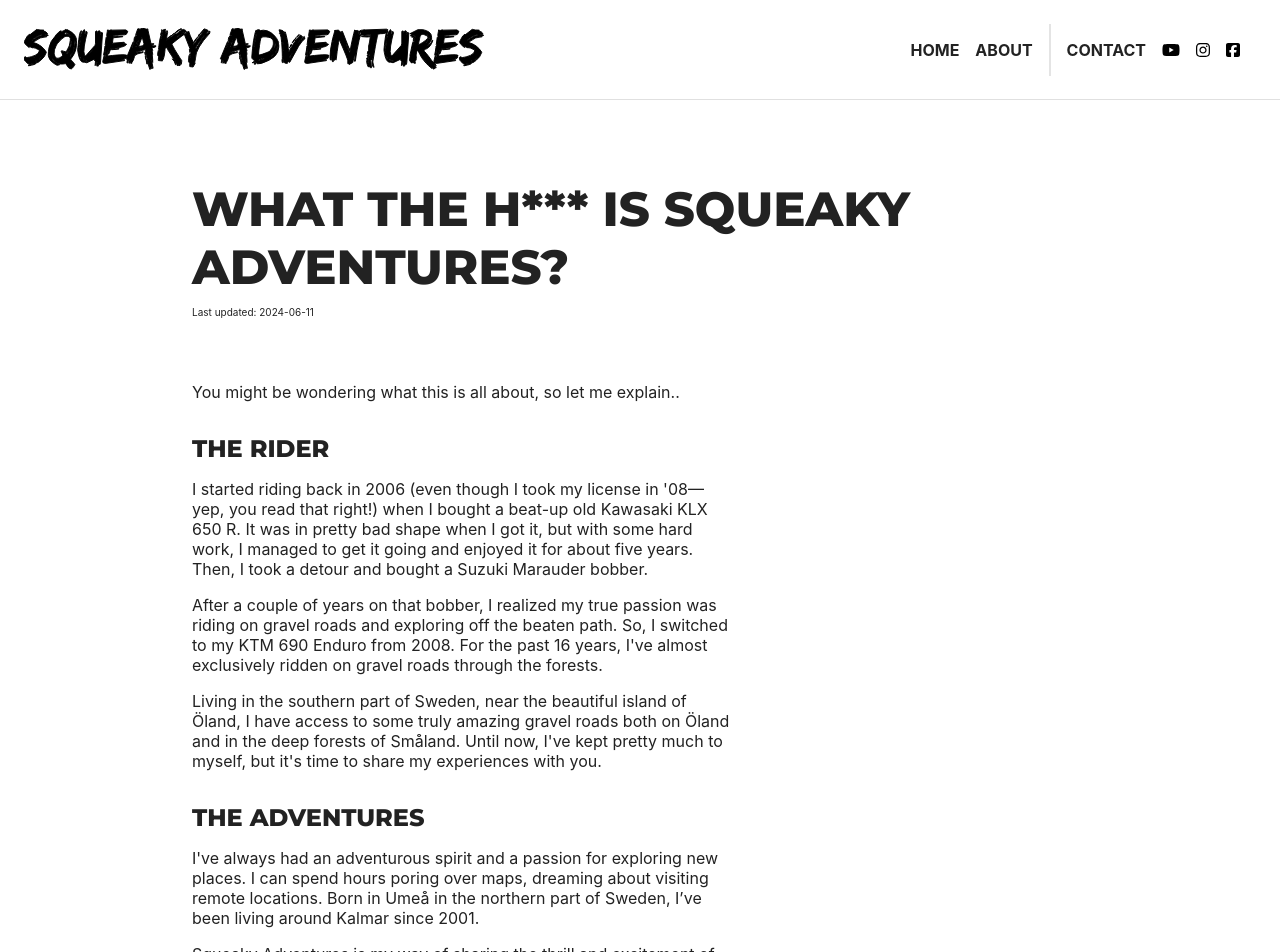
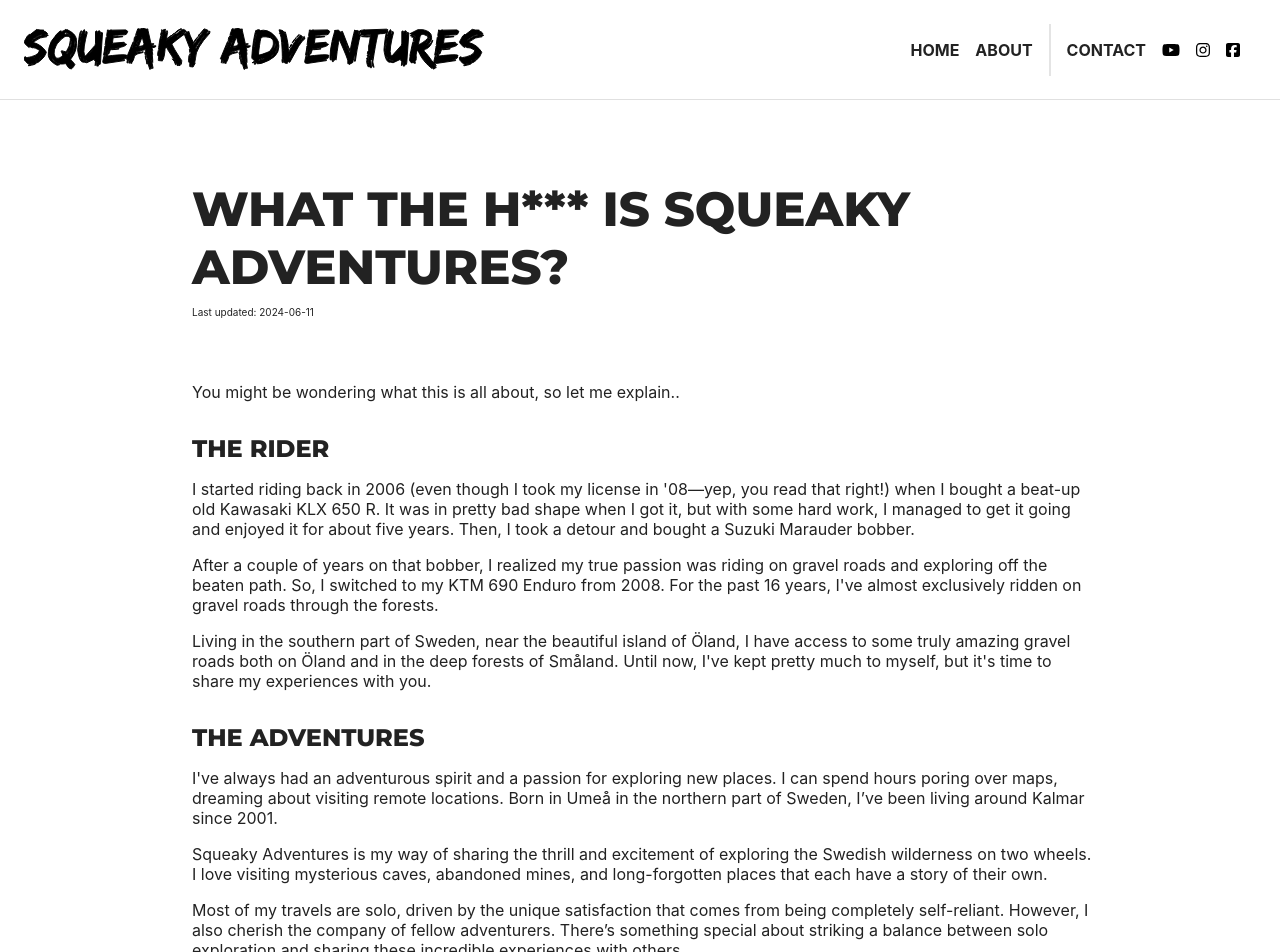
Before and after one commit to fgranvik/squeaky, a React (Create React App) app: page /about in a window 1280 px wide. Shown: the top 952 px of the page. Built offline with nearby package versions, Linux system fonts and the light colour scheme.

Commit message:
minor fixes

```diff
--- a/src/components/Content/content.module.css
+++ b/src/components/Content/content.module.css
@@ -1,4 +1,8 @@
 .content {
   padding: var(--margin-m);
-  width: 70%;
+  width: 90%;
+
+  @media screen and (min-width: 900px) {
+    width: 70%;
+  }
 }
--- a/src/components/Heading/heading.module.css
+++ b/src/components/Heading/heading.module.css
@@ -17,7 +17,7 @@ h6 {
   font-size: 88px;
 
   @media (max-width: 900px) {
-    font-size: 48px;
+    font-size: 64px;
   }
 }
 
--- a/src/index.css
+++ b/src/index.css
@@ -18,6 +18,14 @@ li {
   list-style: none;
   padding: 0;
   margin: 0;
+}
+
+.textColumn {
+  width: 100%;
+
+  @media screen and (min-width: 900px) {
+    width: 900px;
+  }
 }
 
 :root {
--- a/src/pages/about/about.tsx
+++ b/src/pages/about/about.tsx
@@ -23,7 +23,7 @@ const About: React.FC = () => {
 
         <Margin bottom={32} />
 
-        <div style={{ width: "60%" }}>
+        <div className="textColumn">
           <Heading type="h3">The Rider</Heading>
           <Text type="p">
             I started riding back in 2006 (even though I took my license in
```
